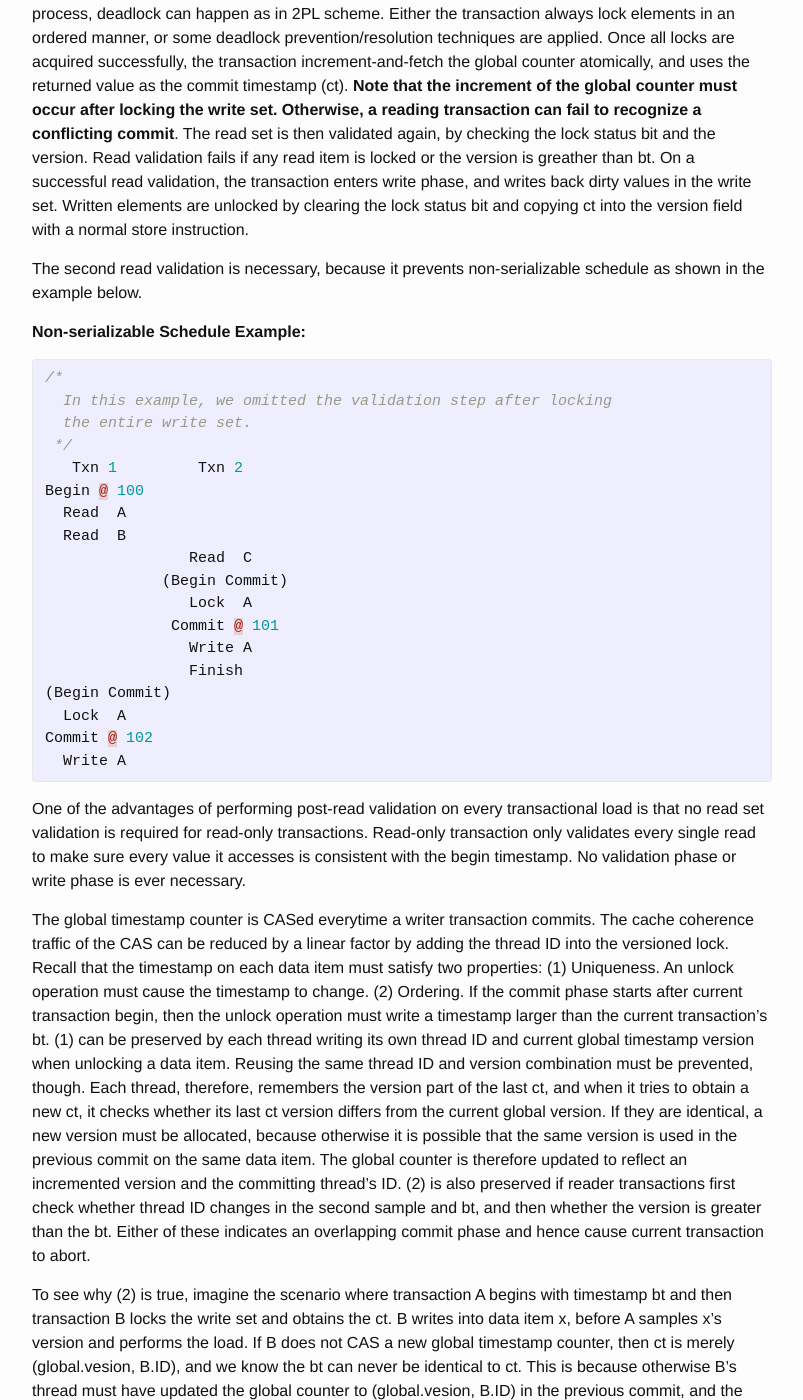
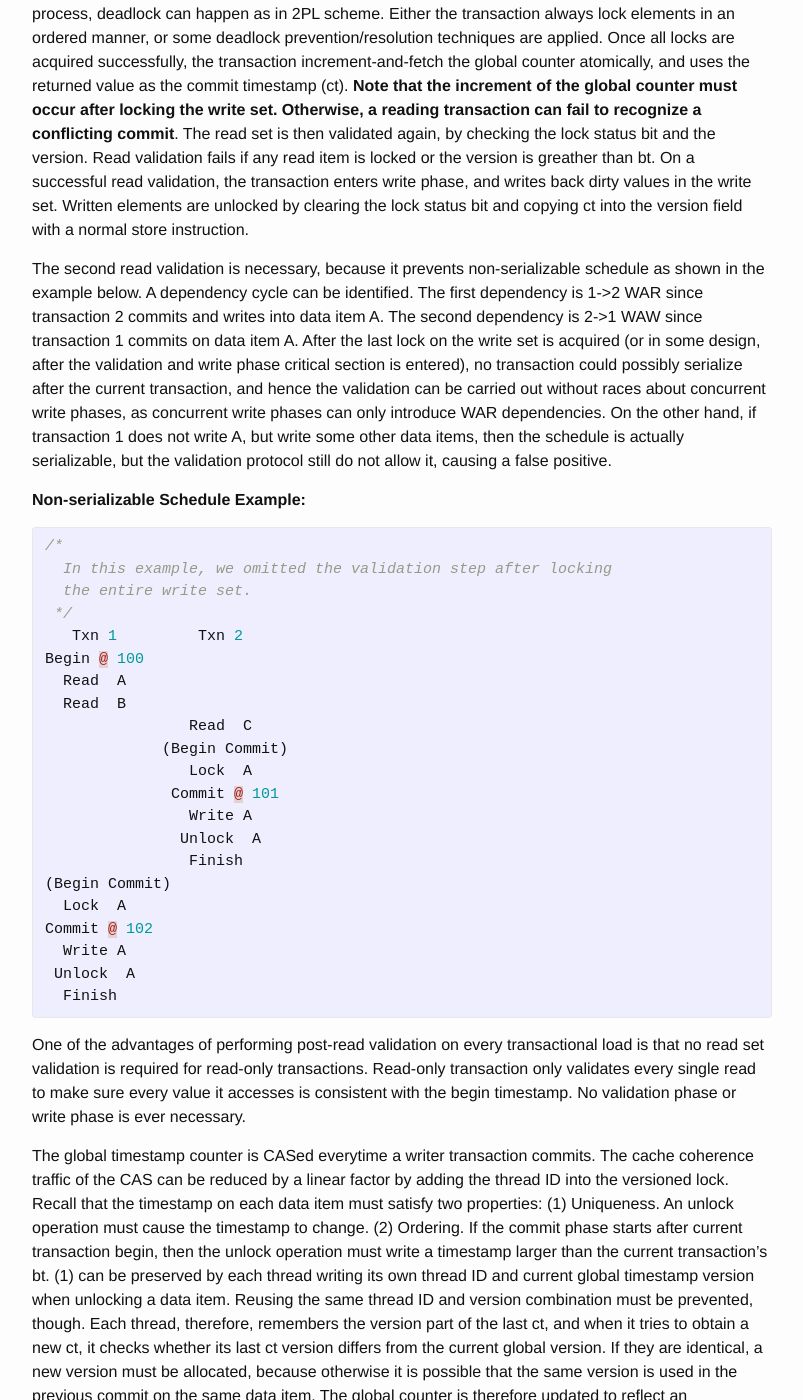
Before and after one commit to wangziqi2013/wangziqi2013.github.io, a Jekyll site: the page built from _posts/2018-03-18-Transactional-Locking-II.markdown, in a window 1280 px wide and 1400 px high, scrolled down 2161 px. Shown: the whole window, without its empty margins (238-1041 px from the left). Built offline with Jekyll 4.4.1, drawn with Linux system fonts in a browser that asks for light colours.

Commit message:
Adding explanation

```diff
--- a/_posts/2018-03-18-Transactional-Locking-II.markdown
+++ b/_posts/2018-03-18-Transactional-Locking-II.markdown
@@ -95,7 +95,13 @@ dirty values in the write set. Written elements are unlocked by clearing the loc
 ct into the version field with a normal store instruction.
 
 The second read validation is necessary, because it prevents non-serializable schedule as shown in the example
-below.
+below. A dependency cycle can be identified. The first dependency is 1->2 WAR since transaction 2 commits and writes
+into data item A. The second dependency is 2->1 WAW since transaction 1 commits on data item A. After the last lock on
+the write set is acquired (or in some design, after the validation and write phase critical section is entered), no
+transaction could possibly serialize after the current transaction, and hence the validation can be carried out
+without races about concurrent write phases, as concurrent write phases can only introduce WAR dependencies.
+On the other hand, if transaction 1 does not write A, but write some other data items, then the schedule is
+actually serializable, but the validation protocol still do not allow it, causing a false positive.
 
 **Non-serializable Schedule Example:**
 {% highlight C %}
@@ -112,11 +118,14 @@ Begin @ 100
                 Lock  A
               Commit @ 101
                 Write A
+               Unlock  A
                 Finish
 (Begin Commit)
   Lock  A
 Commit @ 102
   Write A
+ Unlock  A
+  Finish
 {% endhighlight %}
 
 One of the advantages of performing post-read validation on every transactional load is that no read
```
